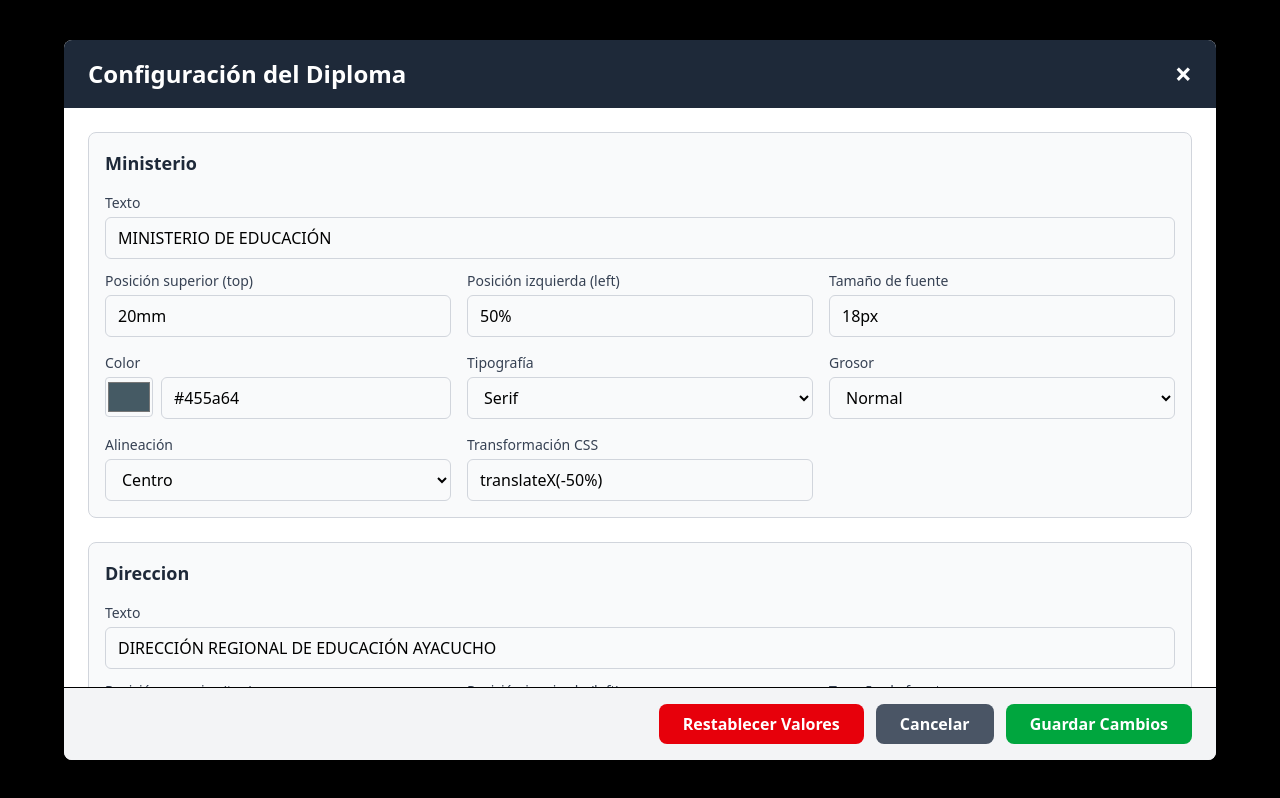
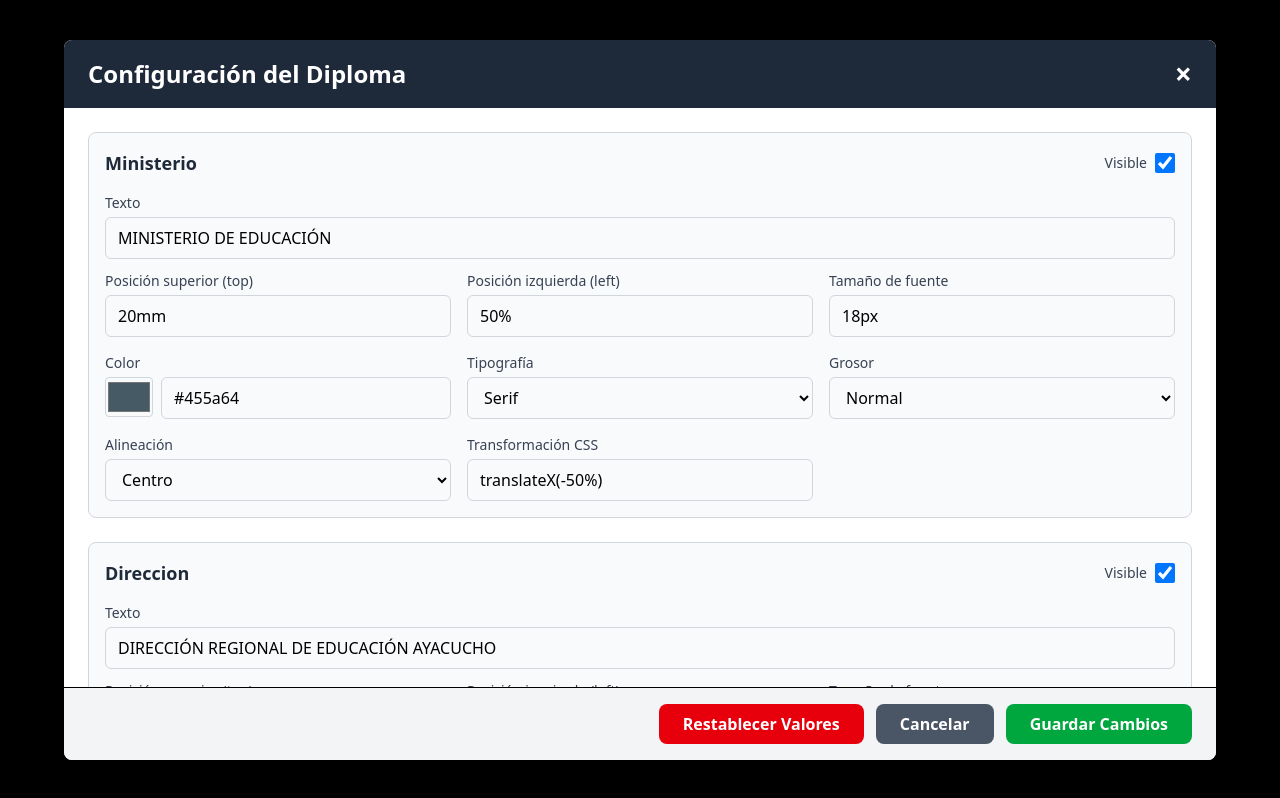
Before and after one commit to tucno21/generar-diplomas, a React (Vite) app: page / in a window 1280 px wide. Both pictures are taken after a click on the button "⚙️ Configurar Diploma". Built offline with nearby package versions, Linux system fonts and the light colour scheme.

Commit message:
agregar visibilidad de textos

```diff
--- a/src/App.tsx
+++ b/src/App.tsx
@@ -252,6 +252,8 @@ function App() {
         >
           {/* Render all text elements from config */}
           {diplomaTextConfig.map((config) => {
+            if (!config.visible) return null;
+
             const text = config.text || getDynamicText(config.key);
             return (
               <div
--- a/src/components/ConfigModal.tsx
+++ b/src/components/ConfigModal.tsx
@@ -48,9 +48,23 @@ const ConfigModal = ({ isOpen, onClose }: ConfigModalProps) => {
                     <div className="space-y-6">
                         {localConfig.map((config, index) => (
                             <div key={config.key} className="border border-gray-300 rounded-lg p-4 bg-gray-50">
-                                <h3 className="text-lg font-bold mb-4 text-gray-800 capitalize">
-                                    {config.key}
-                                </h3>
+                                <div className="flex items-center justify-between mb-4">
+                                    <h3 className="text-lg font-bold text-gray-800 capitalize">
+                                        {config.key}
+                                    </h3>
+                                    <div className="flex items-center gap-2">
+                                        <label htmlFor={`visible-${config.key}`} className="text-sm font-medium text-gray-700">
+                                            Visible
+                                        </label>
+                                        <input
+                                            type="checkbox"
+                                            id={`visible-${config.key}`}
+                                            checked={config.visible}
+                                            onChange={(e) => handleChange(index, 'visible', e.target.checked)}
+                                            className="w-5 h-5 text-blue-600 border-gray-300 rounded focus:ring-blue-500 cursor-pointer"
+                                        />
+                                    </div>
+                                </div>
 
                                 {config.text !== undefined && (
                                     <div className="mb-3">
--- a/src/store/diplomaStore.ts
+++ b/src/store/diplomaStore.ts
@@ -14,6 +14,7 @@ export interface TextConfig {
     fontWeight: string;
     textAlign: 'left' | 'center' | 'right' | 'justify';
     transform?: string;
+    visible: boolean;
 }
 
 const defaultDiplomaTextConfig: TextConfig[] = [
@@ -27,7 +28,8 @@ const defaultDiplomaTextConfig: TextConfig[] = [
         fontFamily: 'serif',
         fontWeight: 'normal',
         textAlign: 'center',
-        transform: 'translateX(-50%)'
+        transform: 'translateX(-50%)',
+        visible: true
     },
     {
         key: 'direccion',
@@ -39,7 +41,8 @@ const defaultDiplomaTextConfig: TextConfig[] = [
         fontFamily: 'serif',
         fontWeight: 'normal',
         textAlign: 'center',
-        transform: 'translateX(-50%)'
+        transform: 'translateX(-50%)',
+        visible: true
     },
     {
         key: 'unidad',
@@ -51,7 +54,8 @@ const defaultDiplomaTextConfig: TextConfig[] = [
         fontFamily: 'serif',
         fontWeight: 'normal',
         textAlign: 'center',
-        transform: 'translateX(-50%)'
+        transform: 'translateX(-50%)',
+        visible: true
     },
     {
         key: 'institucion',
@@ -63,7 +67,8 @@ const defaultDiplomaTextConfig: TextConfig[] = [
         fontFamily: 'serif',
         fontWeight: 'bold',
         textAlign: 'center',
-        transform: 'translateX(-50%)'
+        transform: 'translateX(-50%)',
+        visible: true
     },
     {
         key: 'nombreInstitucion',
@@ -75,7 +80,8 @@ const defaultDiplomaTextConfig: TextConfig[] = [
         fontFamily: 'serif',
         fontWeight: 'bold',
         textAlign: 'center',
-        transform: 'translateX(-50%)'
+        transform: 'translateX(-50%)',
+        visible: true
     },
     {
         key: 'diplomaHonor',
@@ -87,7 +93,8 @@ const defaultDiplomaTextConfig: TextConfig[] = [
         fontFamily: 'serif',
         fontWeight: 'bold',
         textAlign: 'center',
-        transform: 'translateX(-50%)'
+        transform: 'translateX(-50%)',
+        visible: true
     },
     {
         key: 'puesto',
@@ -98,7 +105,8 @@ const defaultDiplomaTextConfig: TextConfig[] = [
         fontFamily: 'serif',
         fontWeight: 'bold',
         textAlign: 'center',
-        transform: 'translateX(-50%)'
+        transform: 'translateX(-50%)',
+        visible: true
     },
     {
         key: 'otorgadoA',
@@ -110,7 +118,8 @@ const defaultDiplomaTextConfig: TextConfig[] = [
         fontFamily: 'serif',
         fontWeight: 'normal',
         textAlign: 'center',
-        transform: 'translateX(-50%)'
+        transform: 'translateX(-50%)',
+        visible: true
     },
     {
         key: 'nombreEstudiante',
@@ -121,7 +130,8 @@ const defaultDiplomaTextConfig: TextConfig[] = [
         fontFamily: 'serif',
         fontWeight: 'bold',
         textAlign: 'center',
-        transform: 'translateX(-50%)'
+        transform: 'translateX(-50%)',
+        visible: true
     },
     {
         key: 'descripcion',
@@ -132,7 +142,8 @@ const defaultDiplomaTextConfig: TextConfig[] = [
         fontFamily: 'serif',
         fontWeight: 'normal',
         textAlign: 'justify',
-        transform: 'translateX(-30%)'
+        transform: 'translateX(-30%)',
+        visible: true
     },
     {
         key: 'fecha',
@@ -144,7 +155,8 @@ const defaultDiplomaTextConfig: TextConfig[] = [
         fontFamily: 'serif',
         fontWeight: 'normal',
         textAlign: 'center',
-        transform: 'translateX(-10%)'
+        transform: 'translateX(-10%)',
+        visible: true
     },
     {
         key: 'director',
@@ -156,7 +168,8 @@ const defaultDiplomaTextConfig: TextConfig[] = [
         fontFamily: 'serif',
         fontWeight: 'normal',
         textAlign: 'center',
-        transform: 'translateX(-50%)'
+        transform: 'translateX(-50%)',
+        visible: true
     }
 ];
 
```
